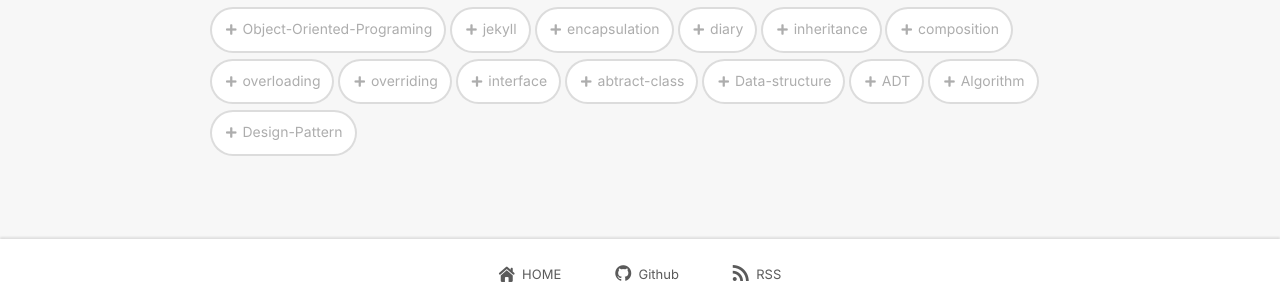
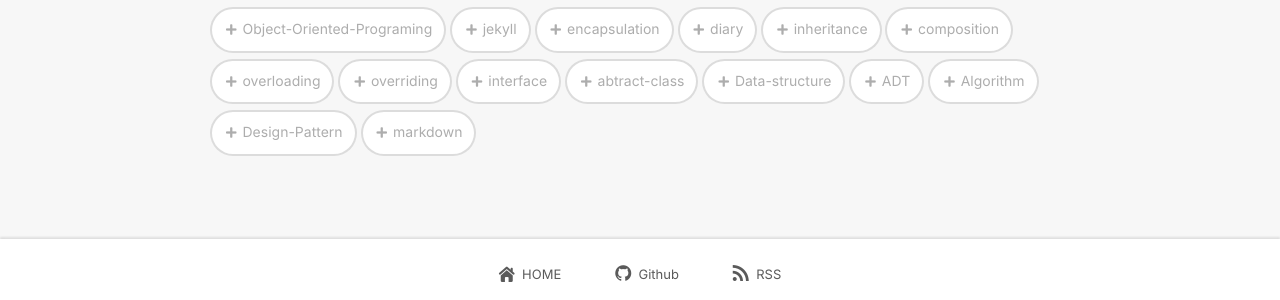
Before and after one commit to bini59/bini59.github.io, a Jekyll site: the page built from tag/index.html, in a window 1280 px wide. Shown: the part 156-456 px from the top of the page. Built offline with Jekyll 4.4.1, drawn with Linux system fonts in a browser that asks for light colours; nearby versions of some CDN libraries; comment, search, counter and statistics services are not loaded.

Commit message:
Chore : Add tag(md) and capitalize tag name

```diff
--- a/_data/tags.yml
+++ b/_data/tags.yml
@@ -12,3 +12,4 @@
 - ADT
 - Algorithm
 - Design-Pattern
+- markdown
--- a/tag/index.html
+++ b/tag/index.html
@@ -6,7 +6,7 @@
     <div class="checkbox-list">
         <ul class="ks-cboxtags">
         {% for tag in site.data.tags %}
-            <li><input class="checkbox" type="checkbox" id="{{tag}}" value="{{tag}}"><label for="{{tag}}">{{tag}}</label></li>
+            <li><input class="checkbox" type="checkbox" id="{{tag}}" value="{{tag}}" style="text-transform: capitalize;"><label for="{{tag}}">{{tag}}</label></li>
         {% endfor %}
         </ul>
     </div>
```
